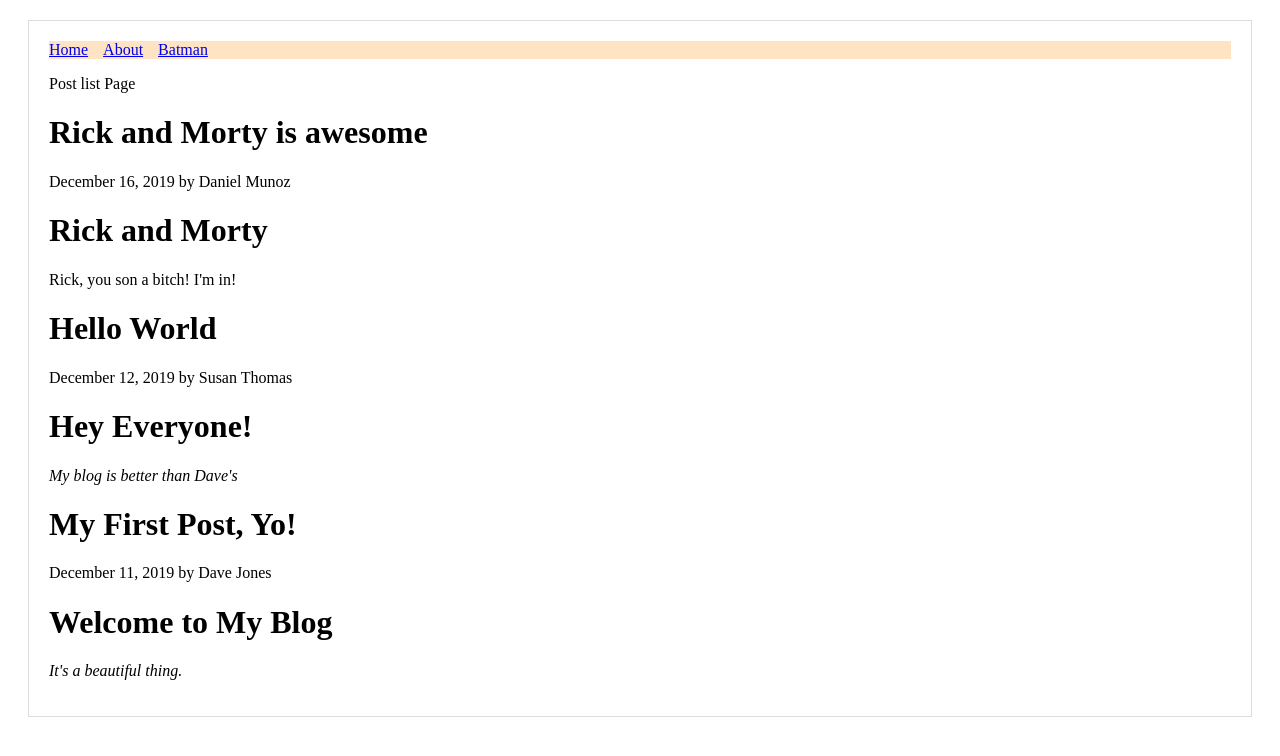
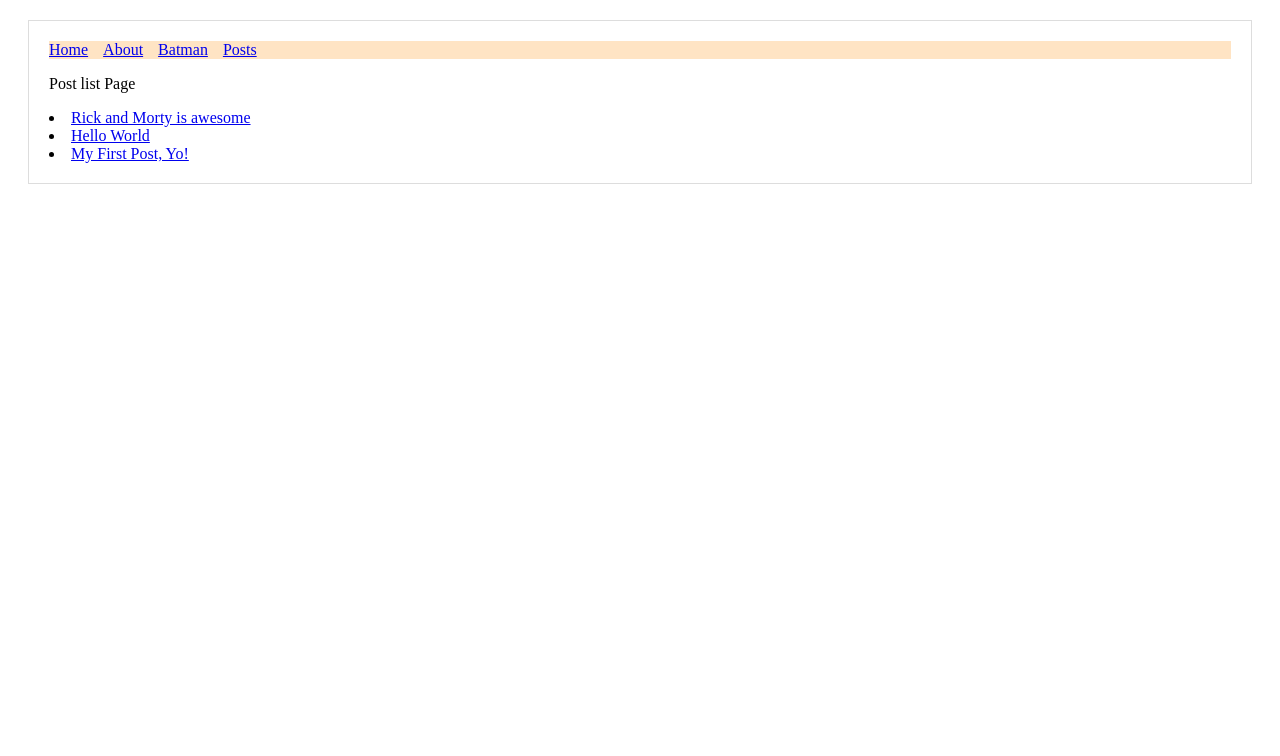
Before and after one commit to ataricoder/www, a Next.js app: page /post-list in a window 1280 px wide. Shown: the top 756 px of the page. Built offline with nearby package versions, Linux system fonts and the light colour scheme.

Commit message:
fixed slug bug

```diff
--- a/components/header/header.js
+++ b/components/header/header.js
@@ -22,6 +22,11 @@ const Header = () => (
 				Batman
 			</a>
 		</Link>
+		<Link href="/post-list">
+			<a style={linkStyle} title="Posts Page">
+				Posts
+			</a>
+		</Link>
 	</div>
 );
 
--- a/pages/post-list.js
+++ b/pages/post-list.js
@@ -1,6 +1,15 @@
 import Page from "@components/page";
 import Markdown from "react-markdown";
 import postlist from "../data/blog.json";
+import Link from "next/link";
+
+const ArticleLink = ({ article }) => (
+	<li>
+		<Link href="/articles/[slug]" as={`/articles/${article.id}`}>
+			<a>{article.title}</a>
+		</Link>
+	</li>
+);
 
 export default function PostList() {
 	console.log(postlist);
@@ -8,13 +17,7 @@ export default function PostList() {
 		<Page>
 			<p>Post list Page</p>
 			{postlist.map(post => (
-				<div>
-					<h1>{post.title}</h1>
-					<p>
-						{post.date} by {post.author}
-					</p>
-					<Markdown source={post.content} escapeHtml={false} />
-				</div>
+				<ArticleLink key={post.id} article={post} />
 			))}
 		</Page>
 	);
```
Also changed, not shown: data/blog.json (+23 -1 lines), pages/articles/[slug].js (added, +12 -0 lines).
